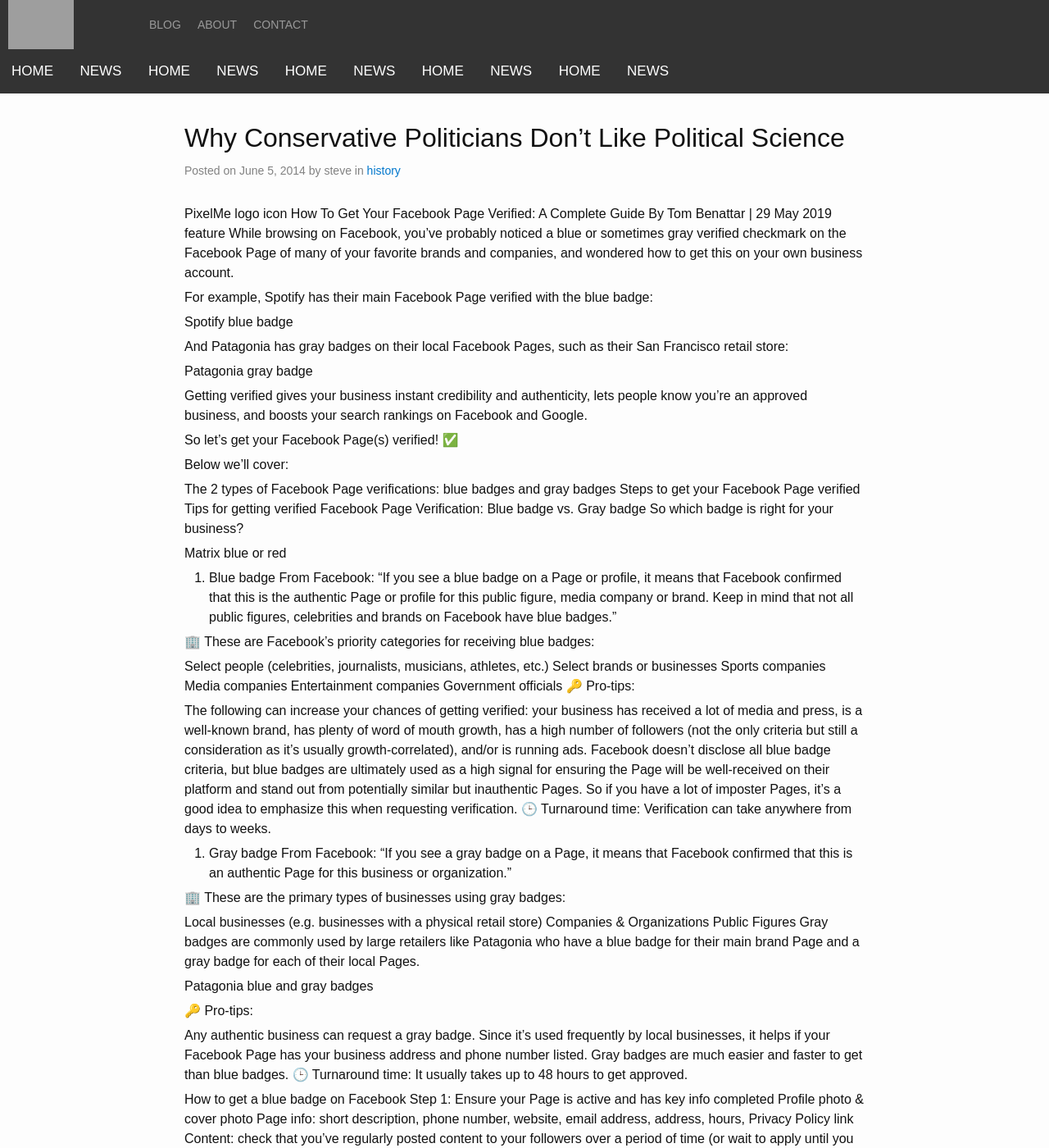
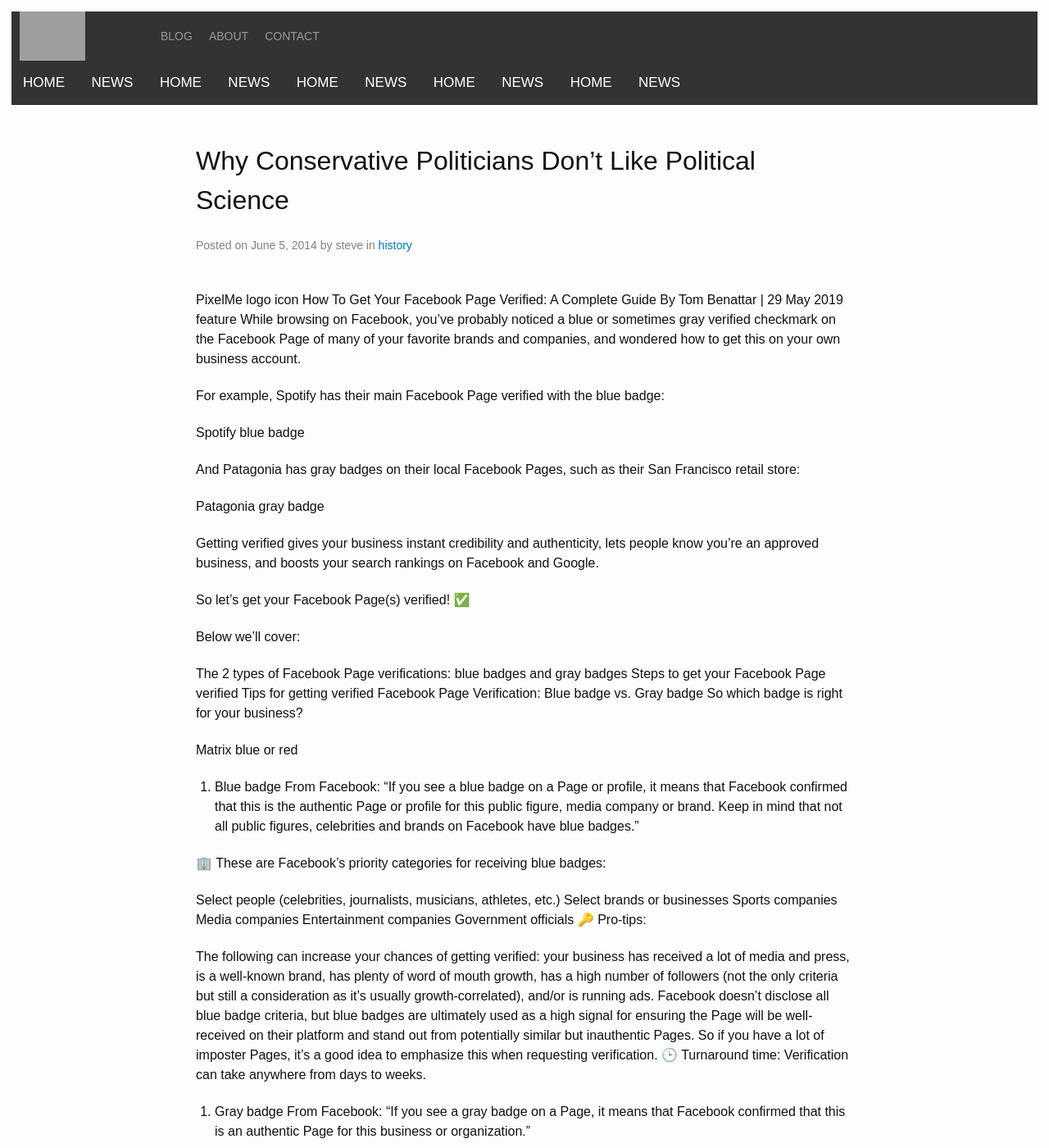
Before and after one commit to Indscience/indscience.github.io, a Jekyll site: the page built from _posts/2014-06-05-why-conservative-politicians-dont-like-political-science.md, in a window 1280 px wide and 1400 px high. Shown: the whole window at 82% size. Built offline with Jekyll 4.4.1, drawn with Linux system fonts in a browser that asks for light colours; nearby versions of some CDN libraries; some web fonts are replaced; comment, search, counter and statistics services are not loaded; grey boxes are pictures that could not be loaded.

Commit message:
Update _base.scss

```diff
--- a/_sass/_base.scss
+++ b/_sass/_base.scss
@@ -4,8 +4,8 @@
 body, h1, h2, h3, h4, h5, h6,
 p, blockquote, pre, hr,
 dl, dd, ol, ul, figure {
-    margin: 0;
-    padding: 0;
+    margin: 7px;
+    padding: 7px;
 }
 
 
@@ -23,18 +23,6 @@
     -webkit-text-size-adjust: 100%;
 }
 
-
-
-
-/**
- * Set `margin-bottom` to maintain vertical rhythm
- */
-h1, h2, h3, h4, h5, h6,
-p, blockquote, pre,
-ul, ol, dl, figure,
-%vertical-rhythm {
-    margin-bottom: $spacing-unit / 5;
-}
 
 
 
```
